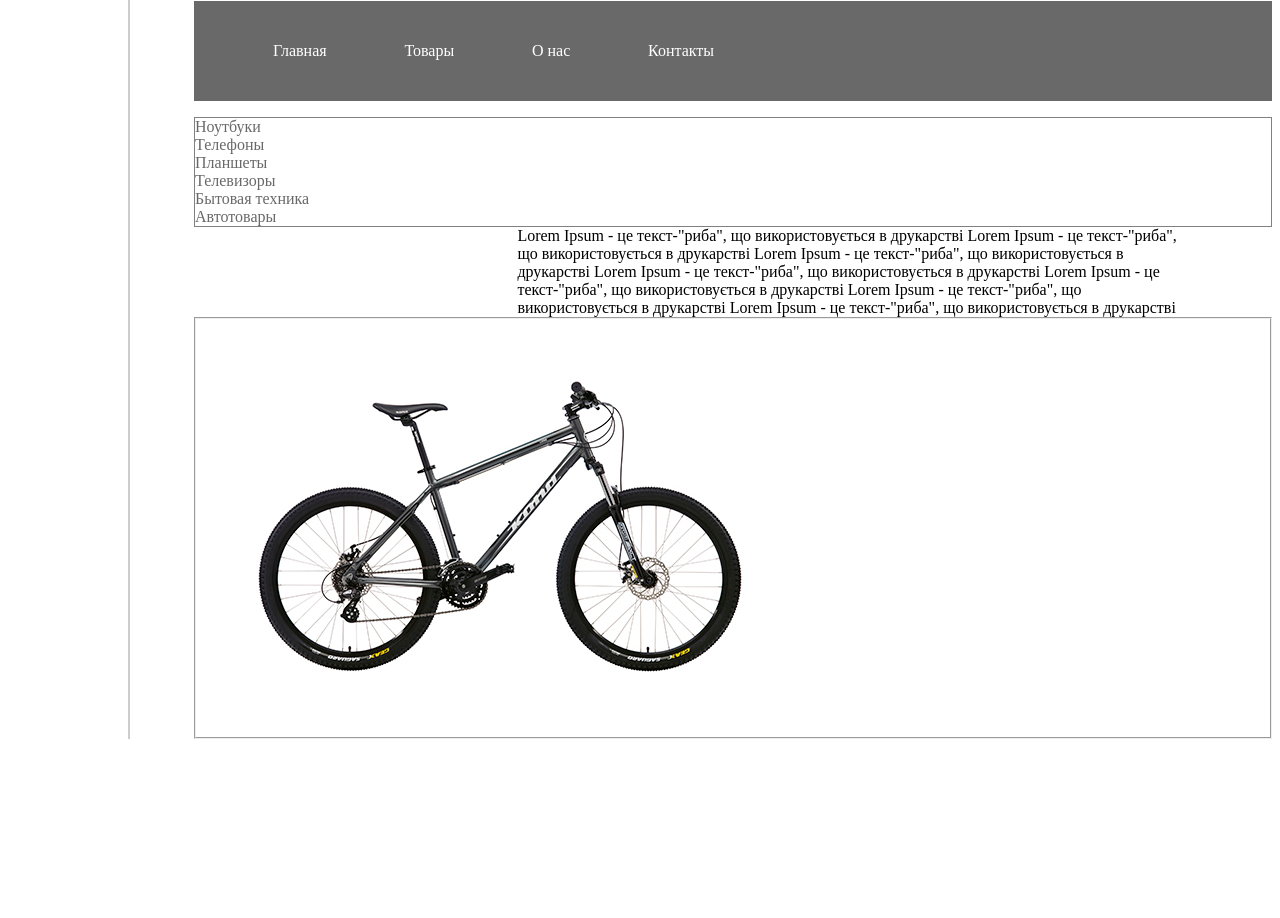
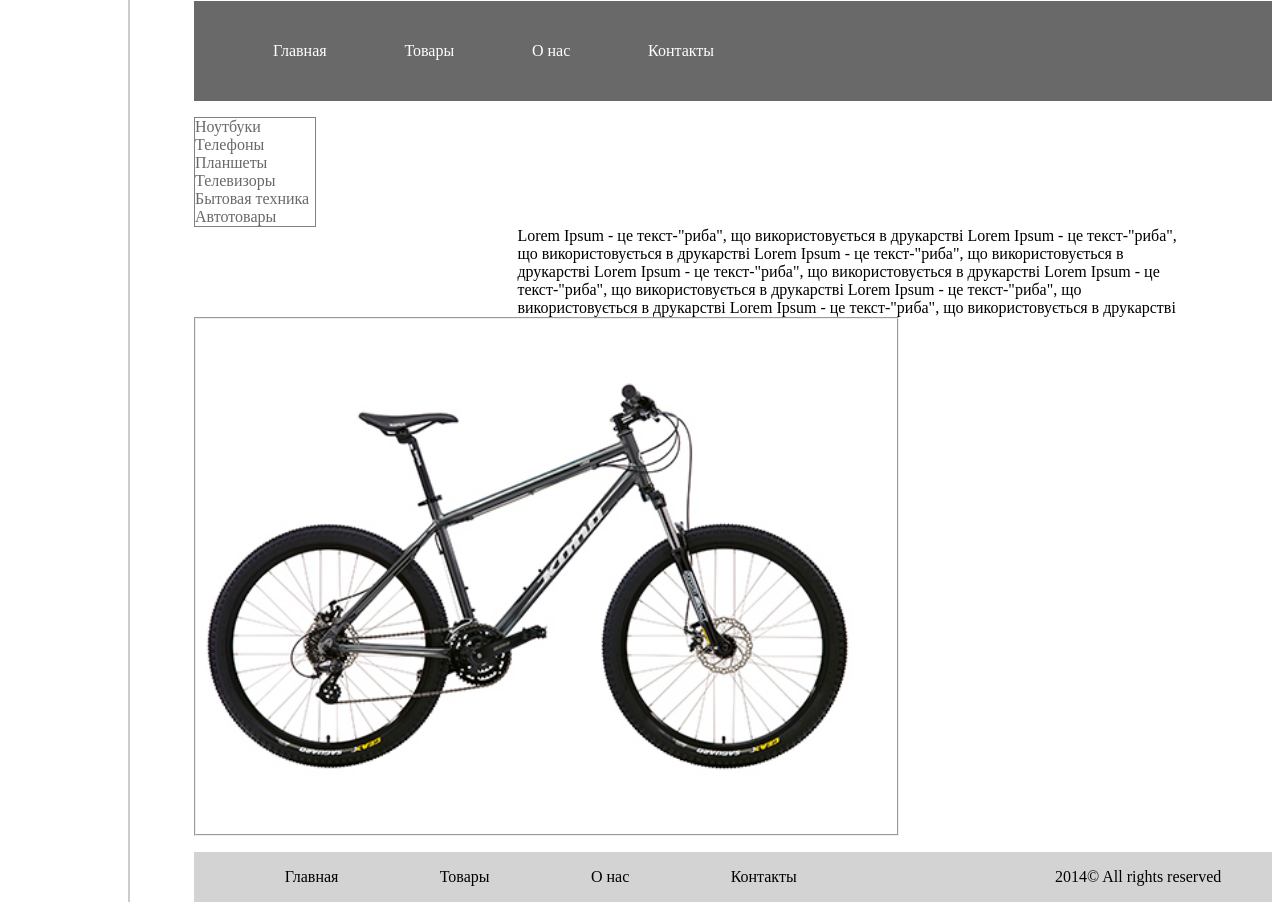
Before and after one commit to Yaroslavvv/dz2, a plain HTML site: page index.html in a window 1280 px wide. Shown: the part 79-997 px from the top of the page. Before the commit the page ends 826 px from the top, so only its background shows below. Drawn offline with Linux system fonts and the light colour scheme.

Commit message:
added HW with some work

```diff
--- a/css.css
+++ b/css.css
@@ -36,7 +36,8 @@ BODY {
     text-decoration: none;
     list-style-type: none;
     text-decoration: none;
-    border: 1px solid grey;
+    border: 1px solid grey;margin: 0;
+    width: 120px;
 }
 
 .menu2 A {
@@ -64,6 +65,13 @@ BODY {
     margin-top: 30%;
 }
 
+.m3{
+    margin-left: 20%;
+    margin-top: auto;
+    margin-bottom: auto;
+    margin-right: auto;
+}
+
 
 .text{
     display: flex;
@@ -72,17 +80,45 @@ BODY {
     margin-right: 7%;
 }
 
-
-.logobox{width: auto;
+.logo{
+    padding-top: 5%;
+    padding-right: 5%;
+    padding-bottom: 5%;
     border-width: 2px 2px;
     border-style: groove;
+    width: 60%;
 
 }
 
-.logo{
-    padding-top: 5%;
-    padding-right: 5%;
-    padding-left: 5%;
-    padding-bottom: 5%;
+.menu2 ul{
+    display: table; width: 100%display: table; width: 100%
+}
 
+.menu li {
+    display: table-cell; float: none;
 }
+
+.footer{
+    display: flex;
+    height: 50px;
+    flex-wrap: nowrap;
+    position: relative;
+    background: lightgray;
+    list-style-type: none;
+    text-decoration: none;
+}
+
+.footer A {
+    color: black; /* Цвет ссылок */
+    text-decoration: none;
+}
+
+.footer A:visited{
+    color: black; /* Цвет посещенных ссылок */
+    text-decoration: none;
+}
+
+.footer A:active{
+    color: black; /* Цвет активных ссылок */
+    text-decoration: none;
+}
--- a/index.html
+++ b/index.html
@@ -40,11 +40,21 @@
             </div>
             <div class="logobox">
                 <div class="logo">
-                    <img src="image.png">
+                    <img src="image.png" height="407" align="center" >
                 </div>
             </div>
         </div>
     </div>
+        <footer>
+            <ul class="footer">
+            <li class="m1"><a href="#">Главная</a></li>
+            <li class="m1"><a href="#">Товары</a></li>
+            <li class="m1"><a href="#">О нас</a></li>
+            <li class="m1"><a href="#">Контакты</a></li>
+            <li class="m3"><span>2014&copy; All rights reserved</span></li>
+            </ul>
+
+        </footer>
 </div>
 </body>
 </html>
```
